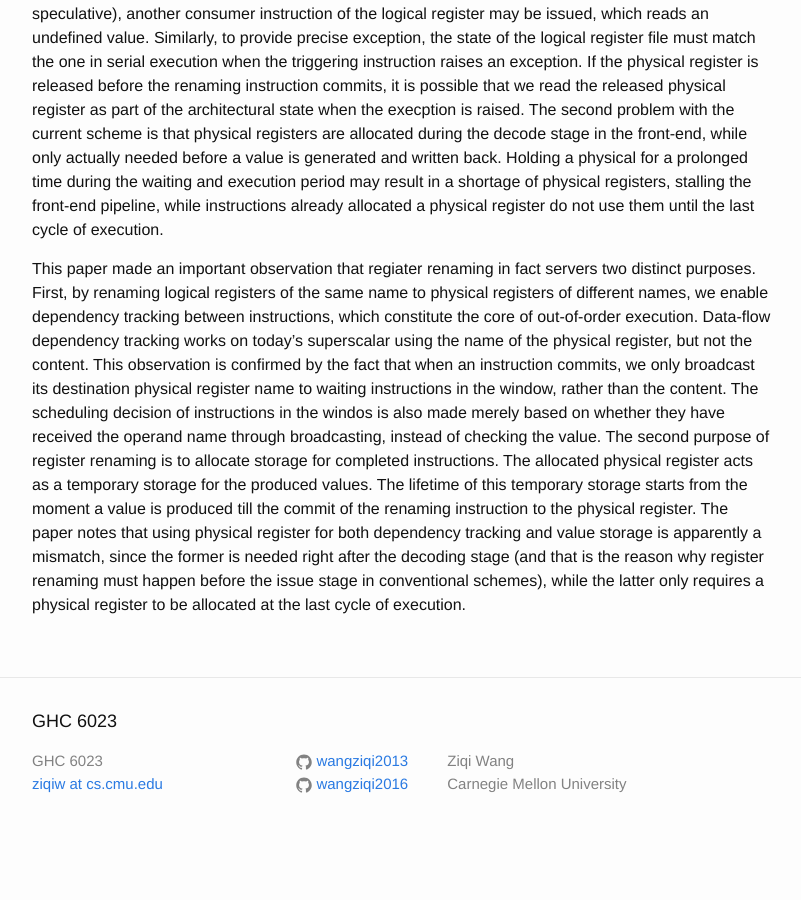
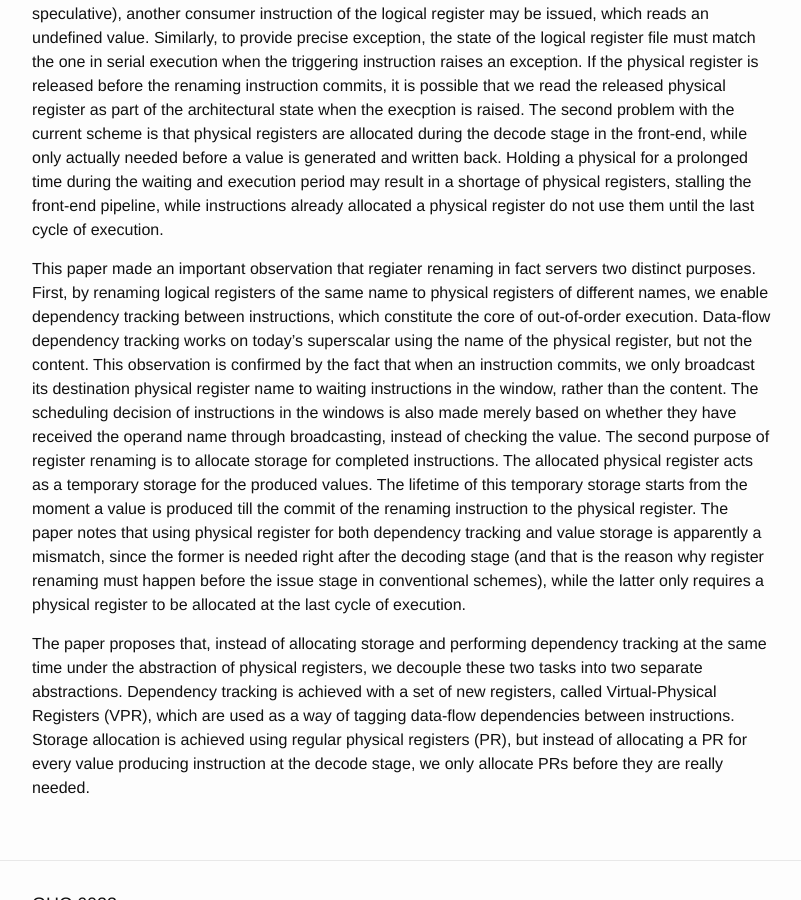
Before and after one commit to wangziqi2013/wangziqi2013.github.io, a Jekyll site: the page built from _posts/2019-08-29-Dynamic-Reg-Renaming-Through-VP-Registers.markdown, in a window 1280 px wide and 900 px high, scrolled down 610 px. Shown: the whole window, without its empty margins (238-1039 px from the left). Built offline with Jekyll 4.4.1, drawn with Linux system fonts in a browser that asks for light colours; before the commit the page ends 1465 px from its top, so only the background shows below that.

Commit message:
Adding core idea

```diff
--- a/_posts/2019-08-29-Dynamic-Reg-Renaming-Through-VP-Registers.markdown
+++ b/_posts/2019-08-29-Dynamic-Reg-Renaming-Through-VP-Registers.markdown
@@ -31,7 +31,7 @@ logical registers of the same name to physical registers of different names, we
 which constitute the core of out-of-order execution. Data-flow dependency tracking works on today's superscalar using the
 name of the physical register, but not the content. This observation is confirmed by the fact that when an instruction commits,
 we only broadcast its destination physical register name to waiting instructions in the window, rather than the content.
-The scheduling decision of instructions in the windos is also made merely based on whether they have received the operand
+The scheduling decision of instructions in the windows is also made merely based on whether they have received the operand
 name through broadcasting, instead of checking the value. The second purpose of register renaming is to allocate storage for
 completed instructions. The allocated physical register acts as a temporary storage for the produced values. The lifetime of
 this temporary storage starts from the moment a value is produced till the commit of the renaming instruction to the
@@ -39,3 +39,10 @@ physical register. The paper notes that using physical register for both depende
 apparently a mismatch, since the former is needed right after the decoding stage (and that is the reason why register
 renaming must happen before the issue stage in conventional schemes), while the latter only requires a physical register
 to be allocated at the last cycle of execution.
+
+The paper proposes that, instead of allocating storage and performing dependency tracking at the same time under the
+abstraction of physical registers, we decouple these two tasks into two separate abstractions. Dependency tracking
+is achieved with a set of new registers, called Virtual-Physical Registers (VPR), which are used as a way of tagging
+data-flow dependencies between instructions. Storage allocation is achieved using regular physical registers (PR), but
+instead of allocating a PR for every value producing instruction at the decode stage, we only allocate PRs before they
+are really needed.
```
